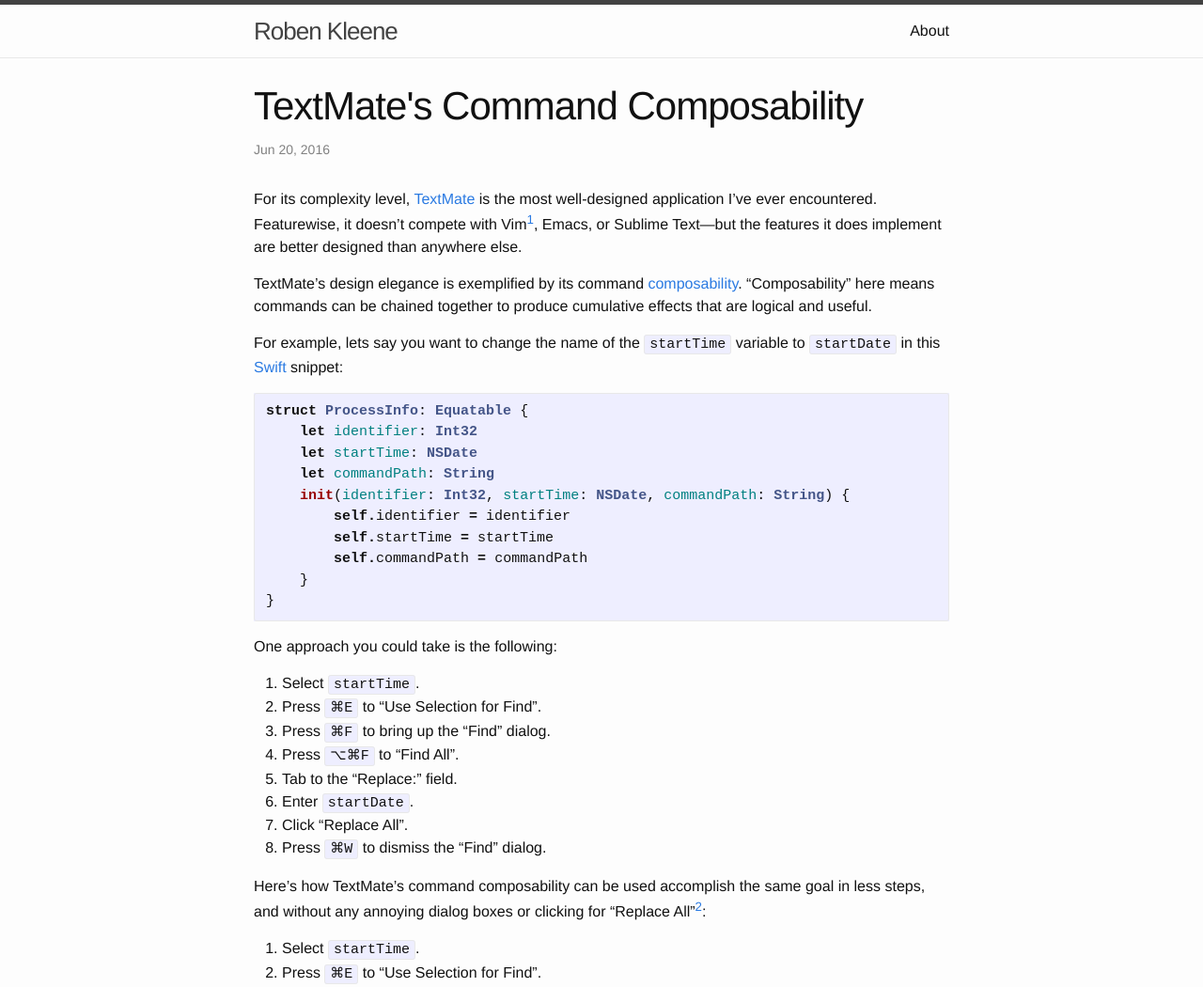
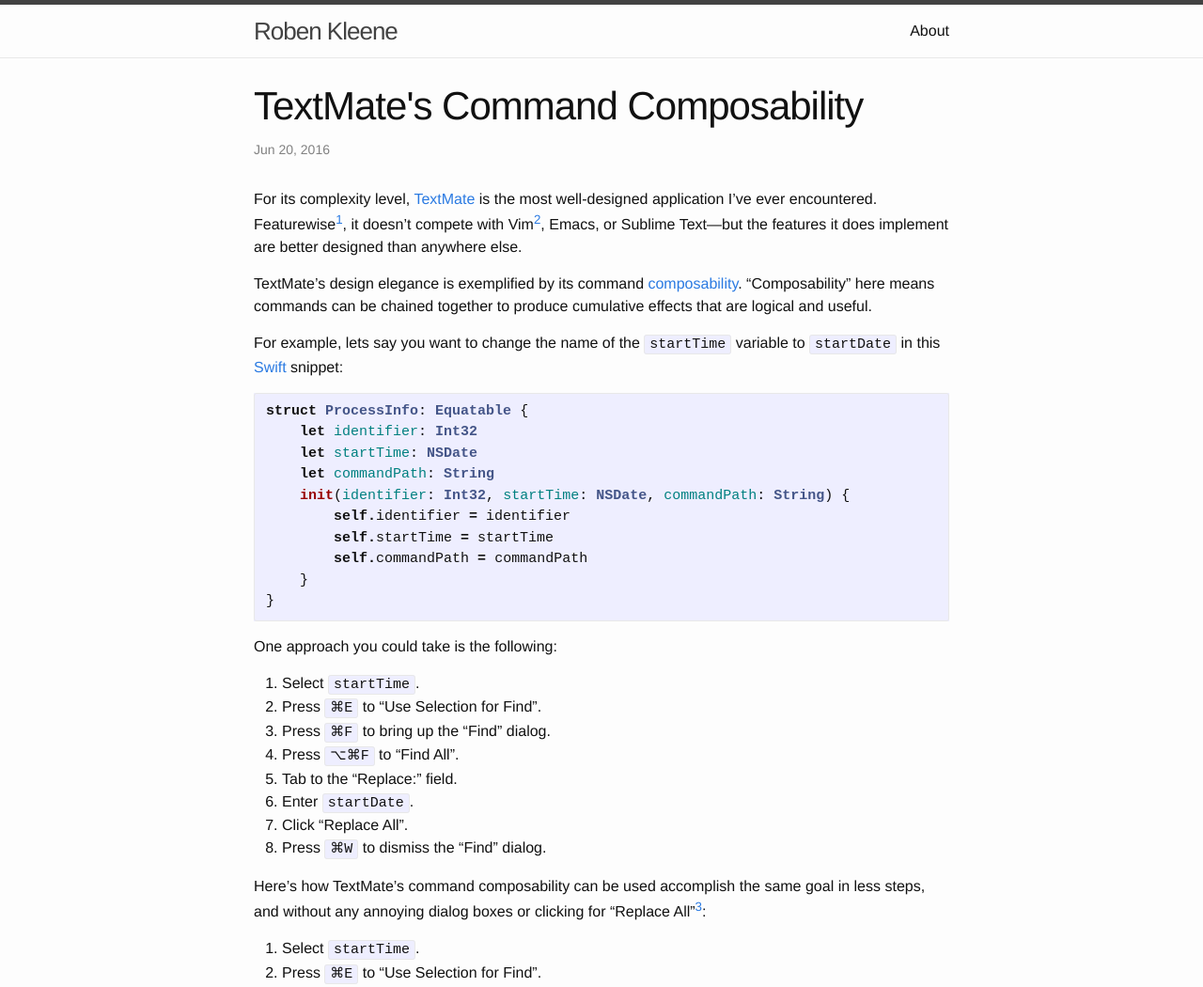
Before and after one commit to robenkleene/robenkleene.github.io, a Jekyll site: the page built from _posts/2016-06-20-textmates-command-composability.md, in a window 1280 px wide and 1400 px high. Shown: the top 1050 px of the window at 94% size. Built offline with Jekyll 4.4.1, drawn with Linux system fonts in a browser that asks for light colours; part of the change alters nothing that is shown; some of the changed text lies outside the part shown.

```diff
--- a/_posts/2016-06-20-textmates-command-composability.md
+++ b/_posts/2016-06-20-textmates-command-composability.md
@@ -5,7 +5,7 @@ categories: TextMate
 ---
 
 
-For its complexity level, [TextMate](https://github.com/textmate/textmate) is the most well-designed application I've ever encountered. Featurewise, it doesn't compete  with Vim[^vim], Emacs, or Sublime Text---but the features it does implement are better designed than anywhere else.
+For its complexity level, [TextMate](https://github.com/textmate/textmate) is the most well-designed application I've ever encountered. Featurewise[^features], it doesn't compete  with Vim[^vim], Emacs, or Sublime Text---but the features it does implement are better designed than anywhere else.
 
 TextMate's design elegance is exemplified by its command [composability](https://en.wikipedia.org/wiki/Composability). "Composability" here means commands can be chained together to produce cumulative effects that are logical and useful.
 
@@ -60,6 +60,8 @@ Command composability is a defining trait of well-designed software---learning a
 
 * * *
 
+[^features]: [Autocomplete](https://en.wikipedia.org/wiki/Autocomplete), [linter](https://en.wikipedia.org/wiki/Lint_(software)) integration, and [ctags](https://en.wikipedia.org/wiki/Ctags) are the most problematic missing features.
+
 [^vim]: Vim deserves special attention in this post because it also excels at command composability. But Vim has far more design flaws than TextMate. I'd be surprised if anyone can read the chapter on regular expressions in [Practical Vim](https://pragprog.com/book/dnvim2/practical-vim-second-edition) and not come to this same conclusion.
 
 [^selection]: ["Filter Through Command..."](http://manual.textmate.org/text-editing.html#shell-command-filters) is my favorite example.
```
